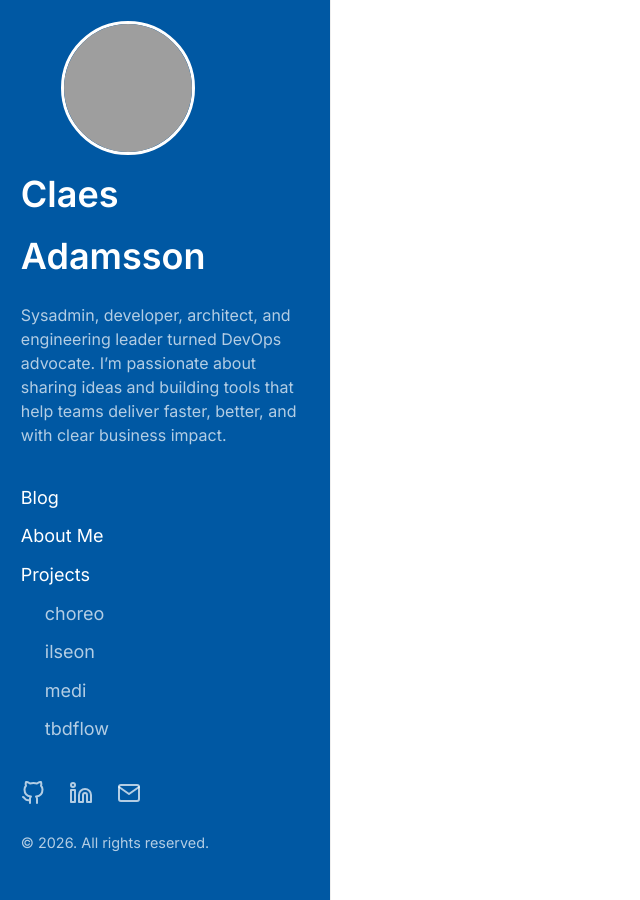
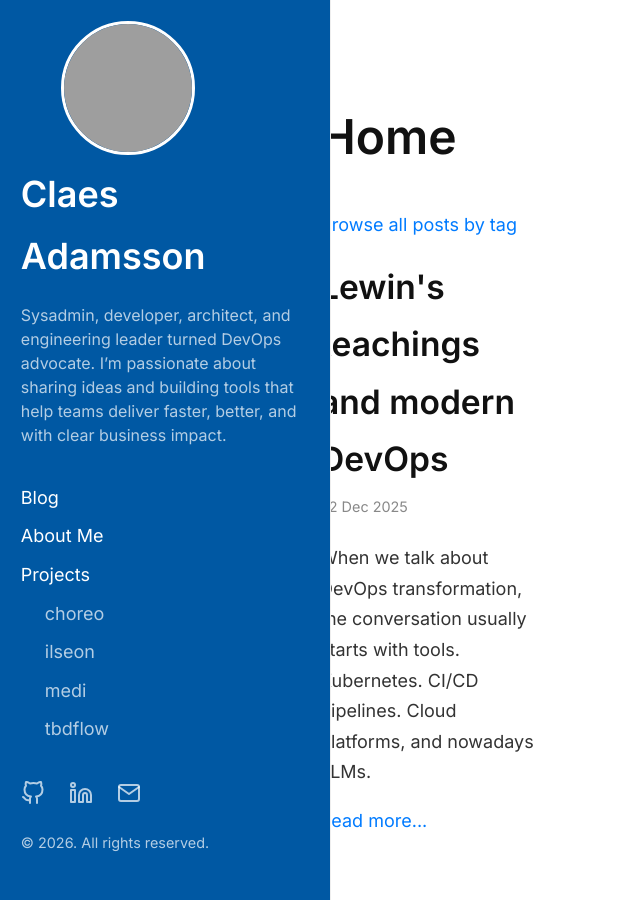
Before and after one commit to cladam/cladam.github.io, a Jekyll site: the page built from index.html, in a window 1280 px wide and 900 px high. Shown: the whole window, without its empty margins (0-640 px from the left). Built offline with Jekyll 4.4.1, drawn with Linux system fonts in a browser that asks for light colours; the list of posts is cut into pages by our own code; grey boxes are pictures that could not be loaded.

Commit message:
fix: update sylesheet

```diff
--- a/assets/css/style.css
+++ b/assets/css/style.css
@@ -41,6 +41,13 @@
     max-width: 45rem;
     padding: 0 2rem;
     margin: 0 auto;
+}
+
+.main-container {
+    display: grid;
+    grid-template-columns: var(--nav-width) 1fr;
+    grid-template-areas: "sidebar main";
+    min-height: 100vh;
 }
 
 h1, h2, h3, h4, h5, h6 {
```
